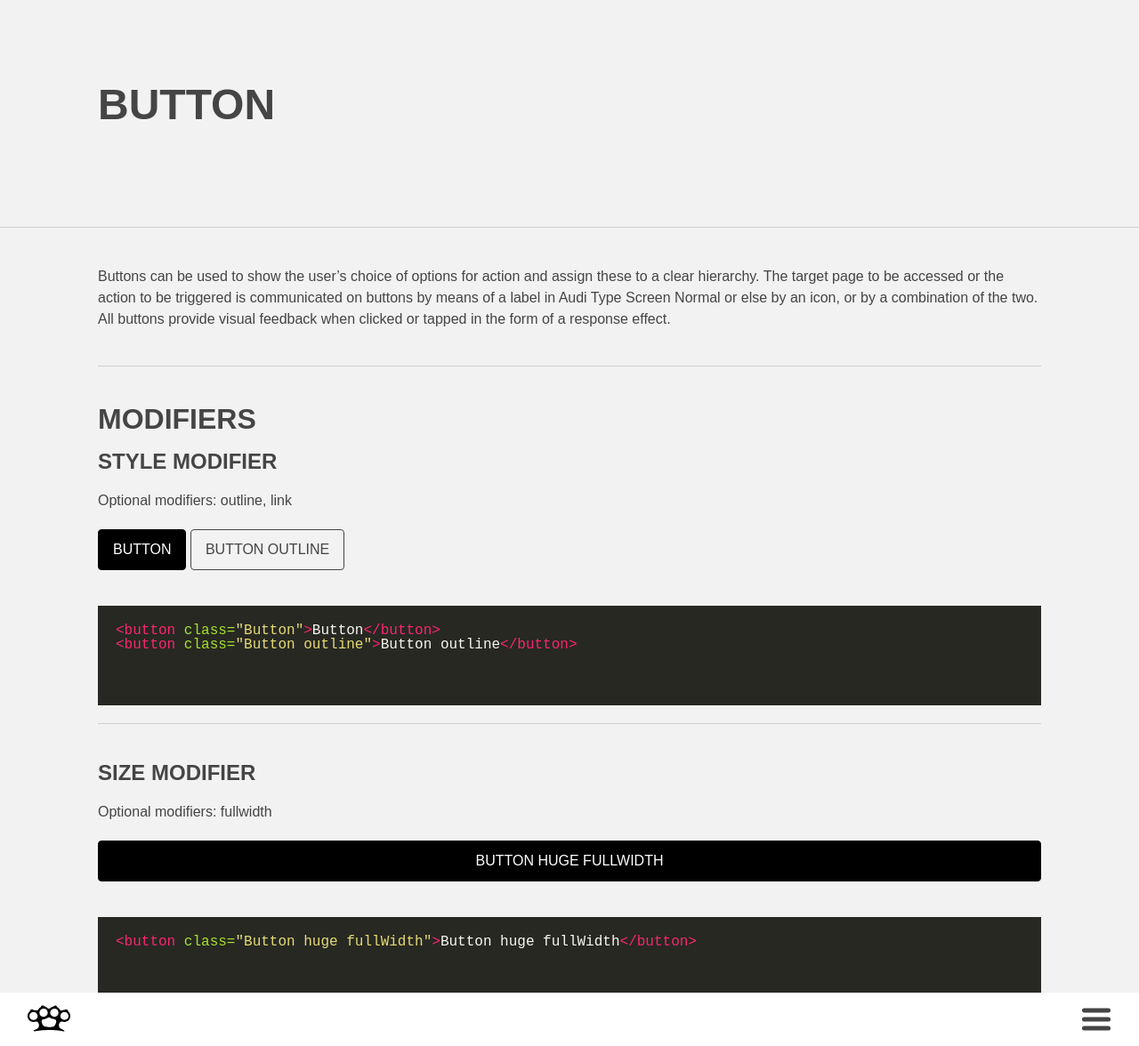
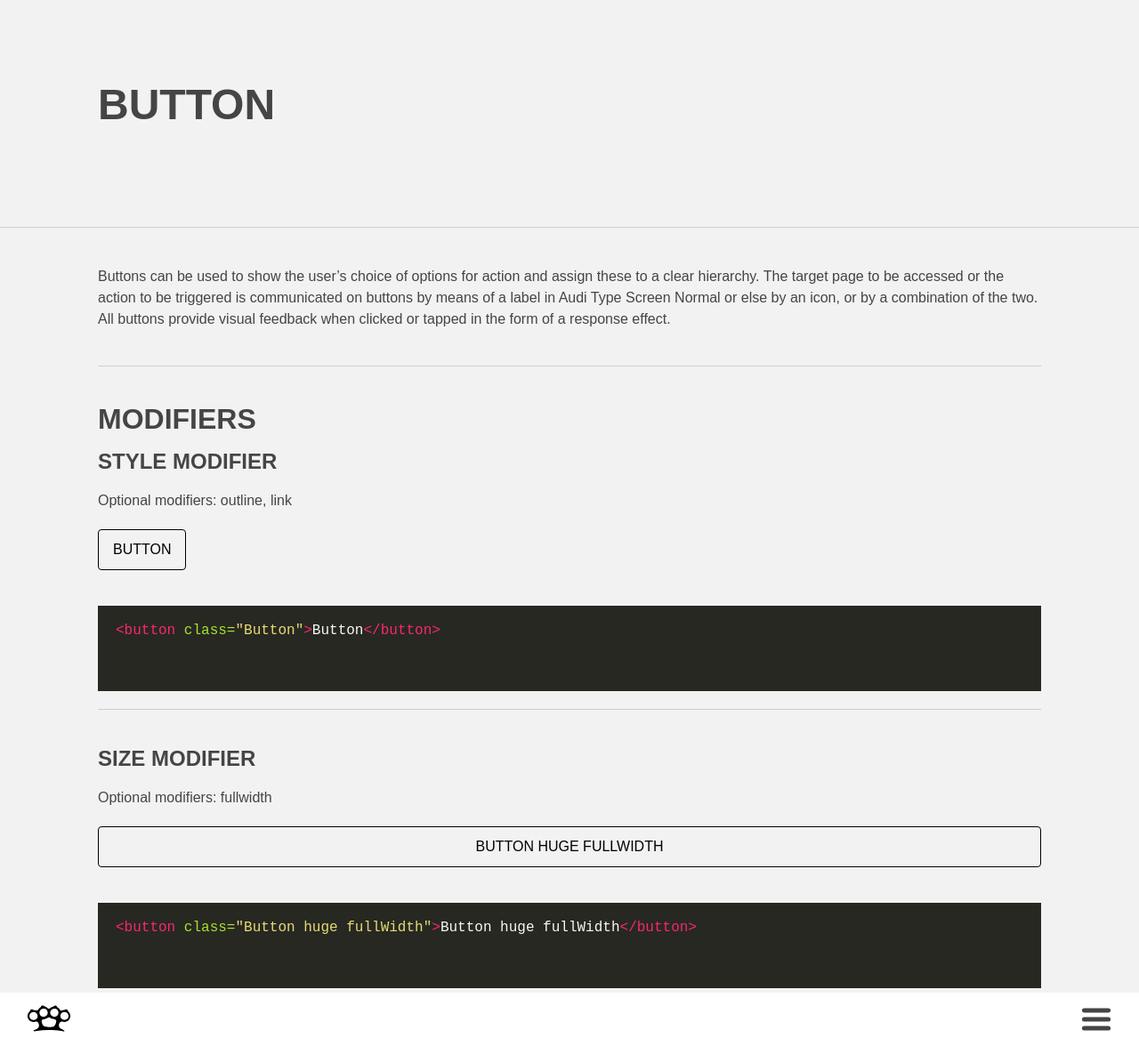
Before and after one commit to designisdead/digitalstyleguide, a Jekyll site: the page built from _components/button.md, in a window 1280 px wide. Shown: the whole page at 89% size. Built offline with Jekyll 4.4.1, drawn with Linux system fonts in a browser that asks for light colours; some web fonts are replaced.

Commit message:
Update button colors & active/hover state

````diff
--- a/_components/button.md
+++ b/_components/button.md
@@ -13,10 +13,8 @@
 Optional modifiers: outline, link
 
 <button class="Button">Button</button>
-<button class="Button outline">Button outline</button>
 ```html
 <button class="Button">Button</button>
-<button class="Button outline">Button outline</button>
 ```
 ___
 
--- a/scss/components/button.scss
+++ b/scss/components/button.scss
@@ -1,8 +1,8 @@
 .Button {
   position: relative;
   display: inline-block;
-  background-color: $color-primary;
-  color: $color-light;
+  background-color: transparent;
+  color: $color-primary;
   border: 1px solid $color-primary;
   font-size: 1rem;
   line-height: 1;
@@ -19,6 +19,8 @@
 
   &:hover {
     cursor: pointer;
+	color: $color-light;
+	background-color: $color-primary;
   }
 
   // Button sizes
@@ -27,9 +29,5 @@
   }
 
   // Button variations
-  &.outline {
-    background-color: transparent;
-    border-color: $color-dark;
-    color: $color-dark;
-  }
+
 }
````
